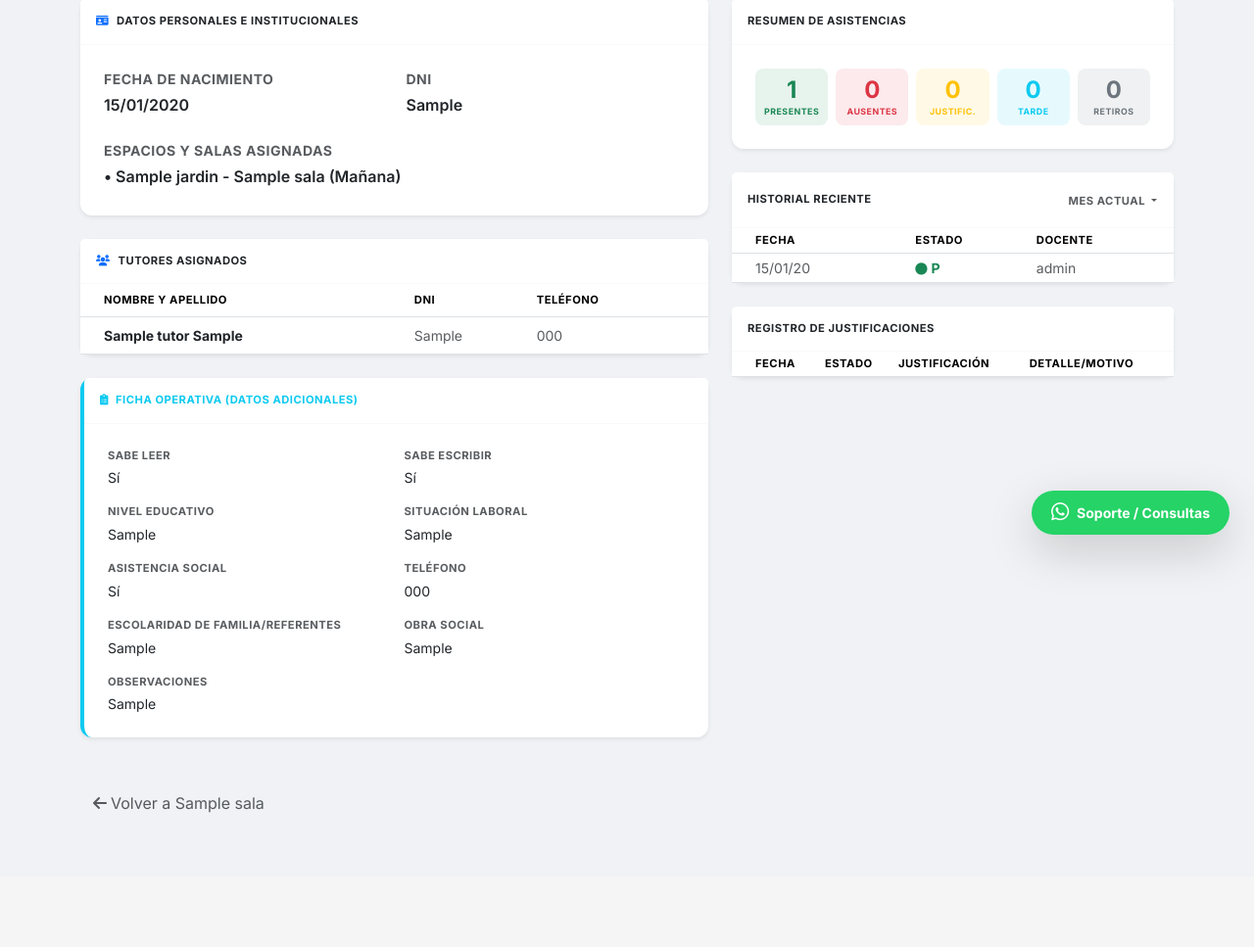
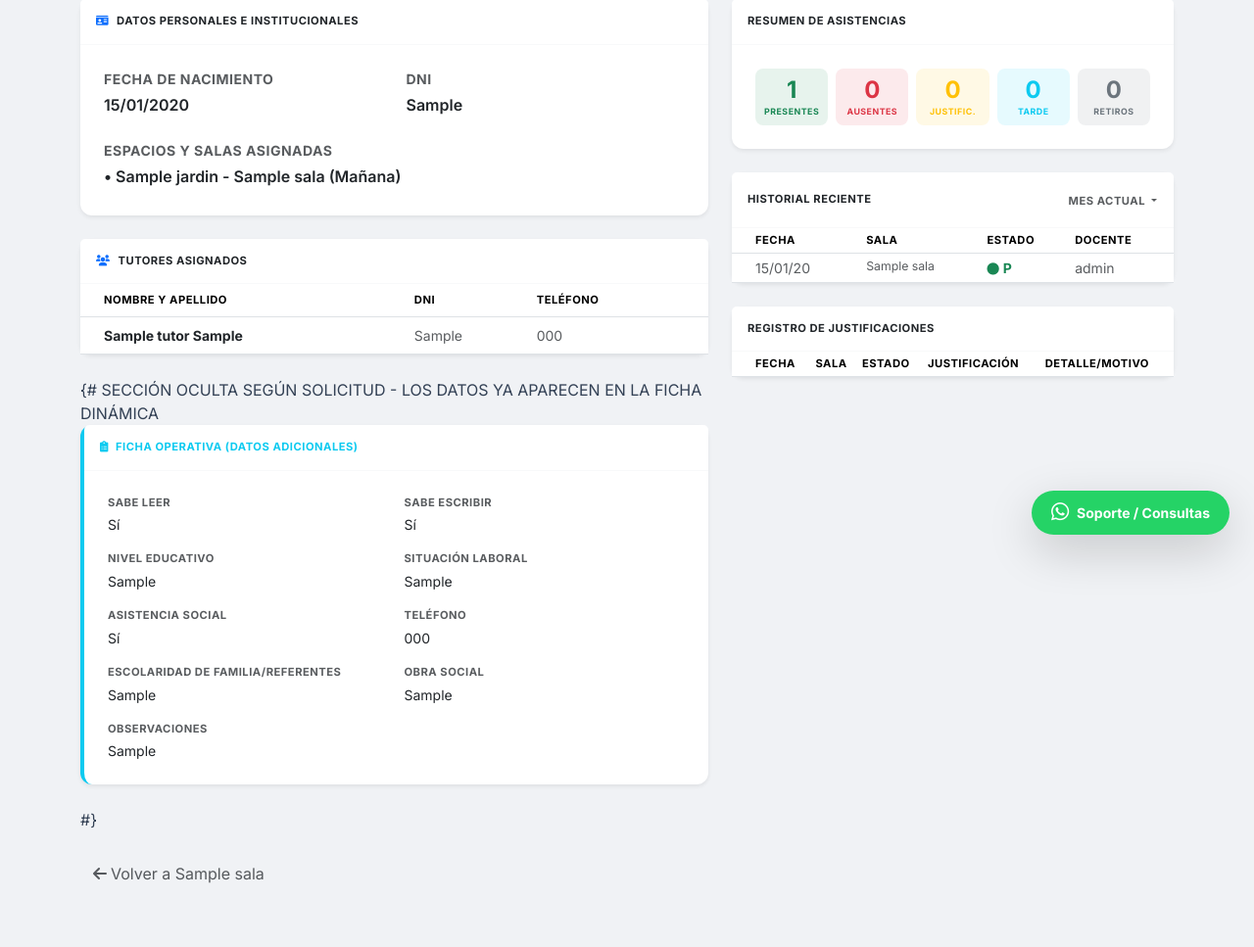
Before and after one commit to datosrcu/tableros-educaci-n, a Django app: page /docente/alumno/1/ in a window 1280 px wide. Shown: the part 229-1196 px from the top of the page at 98% size. Before the commit the page ends 1059 px from the top, so only its background shows below. Run offline with Django 5.2, Linux system fonts and the light colour scheme; a user stored in the database is signed in; data comes from the database, SQL or seed files in the repository; tables that the repository leaves empty hold one stand-in row (values such as "Sample post"); data that the repository does not hold is empty.

Commit message:
ajustes y arreglos al registro de asistencias

```diff
--- a/alumnos/views.py
+++ b/alumnos/views.py
@@ -9,7 +9,7 @@ from datetime import date, datetime
 from django.shortcuts import render, redirect, get_object_or_404
 from django.http import JsonResponse, HttpResponse
 from django.contrib.auth.decorators import login_required
-from django.core.exceptions import PermissionDenied
+from django.core.exceptions import PermissionDenied, ValidationError
 from django.db.models import Count
 
 from .models import Alumno, Asistencia, MotivoJustificacion, FichaProgramaAlumno, AsignacionSala
@@ -385,7 +385,7 @@ def detalle_alumno(request, alumno_id):
     asistencias = (
         Asistencia.objects
         .filter(alumno=alumno)
-        .select_related("motivo")
+        .select_related("motivo", "sala", "docente")
         .order_by("-fecha")
     )
 
--- a/templates/alumnos/detalle_alumno.html
+++ b/templates/alumnos/detalle_alumno.html
@@ -114,6 +114,7 @@
       </div>
     </div>
 
+    {# SECCIÓN OCULTA SEGÚN SOLICITUD - LOS DATOS YA APARECEN EN LA FICHA DINÁMICA
     {% if ficha %}
     <div class="card shadow-sm border-0 mb-4 border-start border-4 border-info">
       <div class="card-header bg-white py-3 border-bottom border-light">
@@ -165,6 +166,7 @@
       </div>
     </div>
     {% endif %}
+    #}
 
     {% if respuesta_dinamica %}
     <div class="card shadow-sm border-0 mb-4 border-start border-4 border-primary">
@@ -247,6 +249,7 @@
           <thead class="bg-light micro-text uppercase text-muted">
             <tr>
               <th class="ps-4">Fecha</th>
+              <th>Sala</th>
               <th>Estado</th>
               <th>Docente</th>
             </tr>
@@ -255,6 +258,7 @@
             {% for a in asistencias %}
             <tr>
               <td class="ps-4 text-muted">{{ a.fecha|date:"d/m/y" }}</td>
+              <td class="text-muted small">{{ a.sala.nombre|default:"—" }}</td>
               <td>
                 {% if a.estado == 'P' %}
                 <span class="text-success fw-bold"><i class="fas fa-circle me-1 small"></i>P</span>
@@ -291,6 +295,7 @@
             <thead class="bg-light micro-text uppercase text-muted">
               <tr>
                 <th class="ps-4">Fecha</th>
+                <th>Sala</th>
                 <th>Estado</th>
                 <th>Justificación</th>
                 <th>Detalle/Motivo</th>
@@ -302,6 +307,7 @@
                   {% if a.motivo or a.observaciones %}
                   <tr>
                     <td class="ps-4 text-muted">{{ a.fecha|date:"d/m/y" }}</td>
+                    <td class="text-muted small">{{ a.sala.nombre|default:"—" }}</td>
                     <td>
                       {% if a.estado == 'T' %}<span class="text-info fw-bold">Tarde</span>
                       {% elif a.estado == 'R' %}<span class="text-secondary fw-bold">Retiro</span>
```
